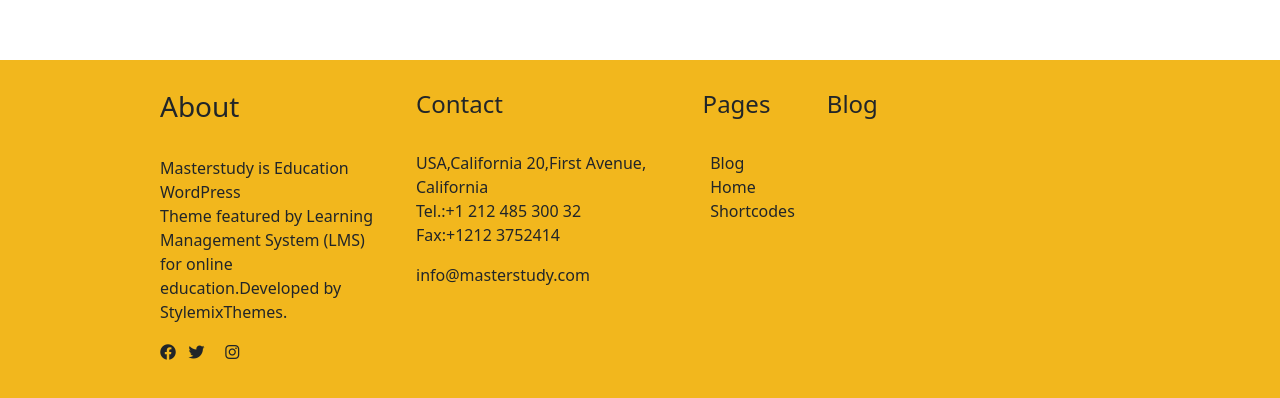
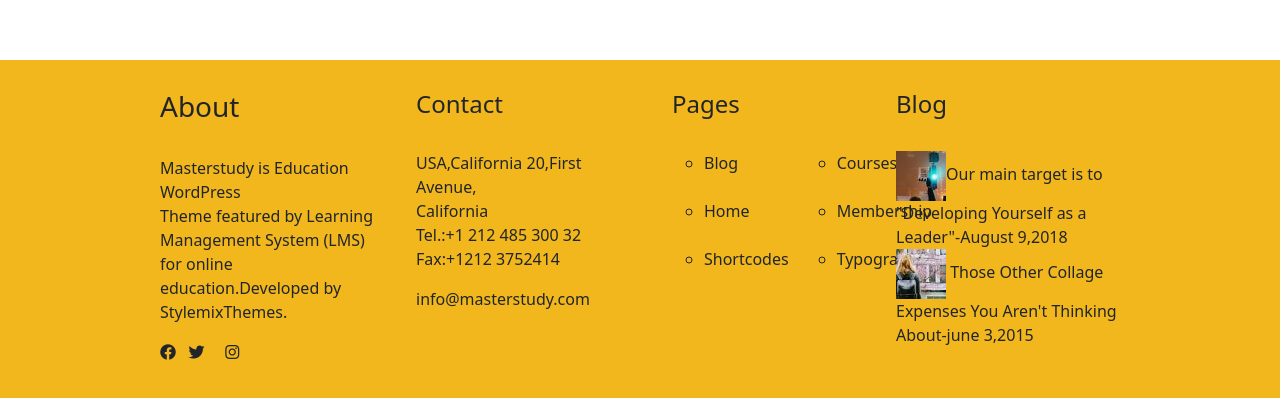
Before and after one commit to RiccardoPellegrino/proj-html-vuejs, a Vue app: page / in a window 1280 px wide. Shown: the part 5362-5760 px from the top of the page. Built offline with nearby package versions, Linux system fonts and the light colour scheme.

Commit message:
quasi finito footer

```diff
--- a/src/components/FooterComponent.vue
+++ b/src/components/FooterComponent.vue
@@ -1,8 +1,8 @@
 <template>
     <footer class="bg-buttercup">
         <div class="flexcontainer">
-            <div class="space">
-                <ul>
+            <div class="space ">
+                <ul class="no-list">
                     <li>
                         <h3>About</h3>
                         <br>
@@ -16,7 +16,8 @@
                     </li>
                 </ul>
             </div>
-            <ul>
+            <div class="space">
+                <ul class="no-list">
                     <li>
                         <h4>Contact</h4>
                         <br>
@@ -27,25 +28,46 @@
                         info@masterstudy.com
                     </li>
                 </ul>
-            <ul>
+            </div>
+            <div class="space ">
+                <ul class="no-list">
                     <li>
-                    <h4 class="text-center" id="pages">Pages</h4>
+                        <h4>Pages</h4>
                         <br>
                         <ul>
-                        <li>Blog</li>
-                        <li>Home</li>
+                            <div class="d-flex">
+                                <div>
+                                    <li>Blog</li><br>
+                                    <li>Home</li><br>
                                     <li>Shortcodes</li>
+                                </div>
+                                <div class="ms-5">
+                                    <li>Courses</li><br>
+                                    <li>Membership</li><br>
+                                    <li>Typography</li>
+                                </div>
+                            </div>
                         </ul>
                     </li>
 
                 </ul>
-            <ul>
-                <li>
+            </div>
+            <div class="space">
                 <h4>Blog</h4>
                 <br>
-                </li>
-
-            </ul>
+                <div class="d-flex flex-column">
+                    <div>
+                        <img src="public/images/photo-1517520287167-4bbf64a00d66-50x50.jpeg" alt="">
+                        <span>Our main target is to "Developing Yourself as a Leader"</span>
+                        <span>-August 9,2018</span>
+                    </div>
+                    <div>
+                        <img src="public/images/photo-1490376840453-5f616fbebe5b-50x50.jpeg" alt="">
+                        <span> Those Other Collage Expenses You Aren't Thinking About</span>
+                        <span>-june 3,2015</span>
+                    </div>
+                </div>
+            </div>
         </div>
     </footer>
 </template>
@@ -69,13 +91,8 @@
 
 }
 
-ul,
-li {
+.no-list {
     list-style: none;
-}
-
-a {
-    text-decoration: none;
 }
 
 .flexcontainer {
@@ -85,9 +102,5 @@
     padding-top: 30px;
 }
 
-#pages {
-    a {
-        text-decoration: solid;
-    }
-}
+#pages {}
 </style>
```
Lines whose indentation alone changed are shown as unchanged.
